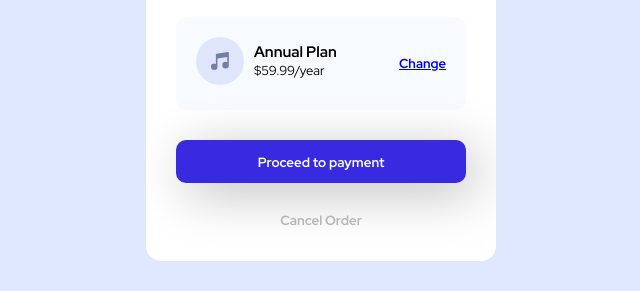
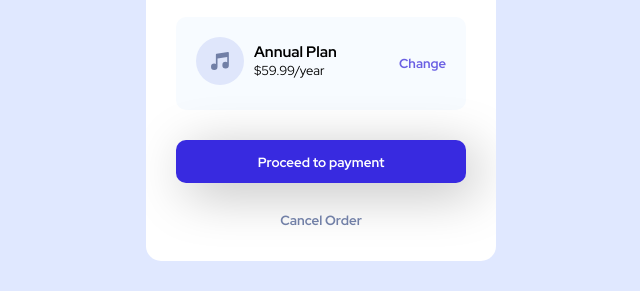
Before and after one commit to HadyElseedy/Order-summary-component-solution, a plain HTML site: page index.html in a window 1280 px wide. In both pictures the pointer is over the link "Change". Shown: the part 429-720 px from the top of the page, 319-959 px from the left. Drawn offline with Linux system fonts and the light colour scheme.

Commit message:
Update style.css

```diff
--- a/style/style.css
+++ b/style/style.css
@@ -71,6 +71,17 @@ body{
   align-self: center;
   font-size: 13px;
   font-weight: bold;
+
+}
+
+.container .card .user-info .link a{
+
+    transition: all .5s ease;
+}
+
+.container .card .user-info .link a:hover{
+  color:hsl(245deg 70% 63%);
+    text-decoration: none;
 }
 .container .card .user-info  .img{
   margin-right: 10px;
@@ -92,18 +103,19 @@ body{
   color: #fff;
   box-shadow: 10px 10px 52px 0px rgba(189,189,189,1);
   margin-top: 30px;
-  transition: transform  .5s ease;
+  transition: background-color  .5s ease;
 }
 .container .card .btn .btn1:hover{
-  transform: translateY(-3px);
+
+  background-color:  hsl(245deg 70% 63%);
 }
 .container .card .btn .btn2 {
   background-color: transparent;
-  color:  #b5b5b5;
+  color:  hsl(224, 23%, 55%);
   margin-top: 15px;
   transition: color .5s ease;
 }
 
 .container .card .btn .btn2:hover{
-    color:   #382AE0;
+    color:   hsl(223, 47%, 23%);
 }
```
